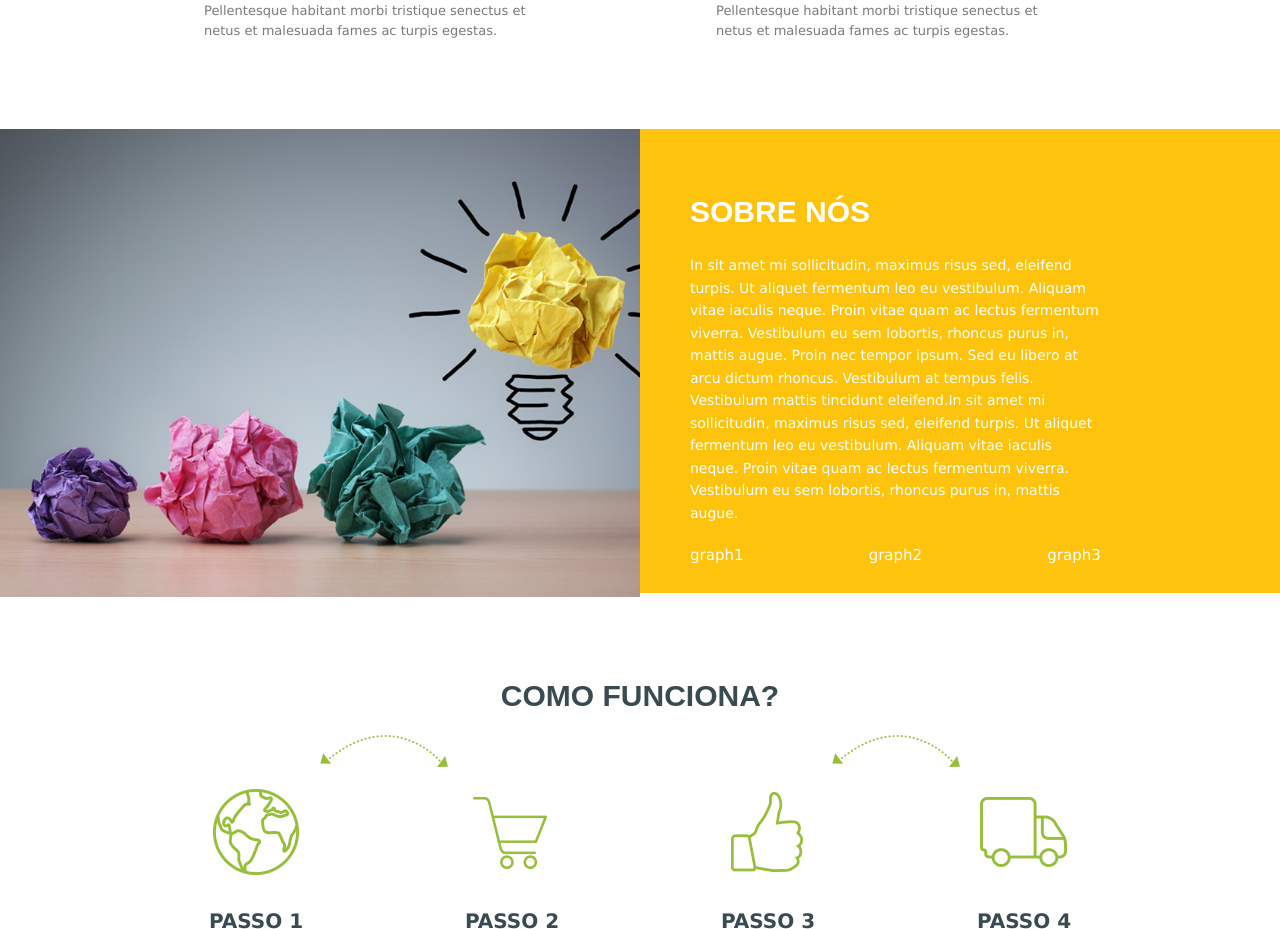
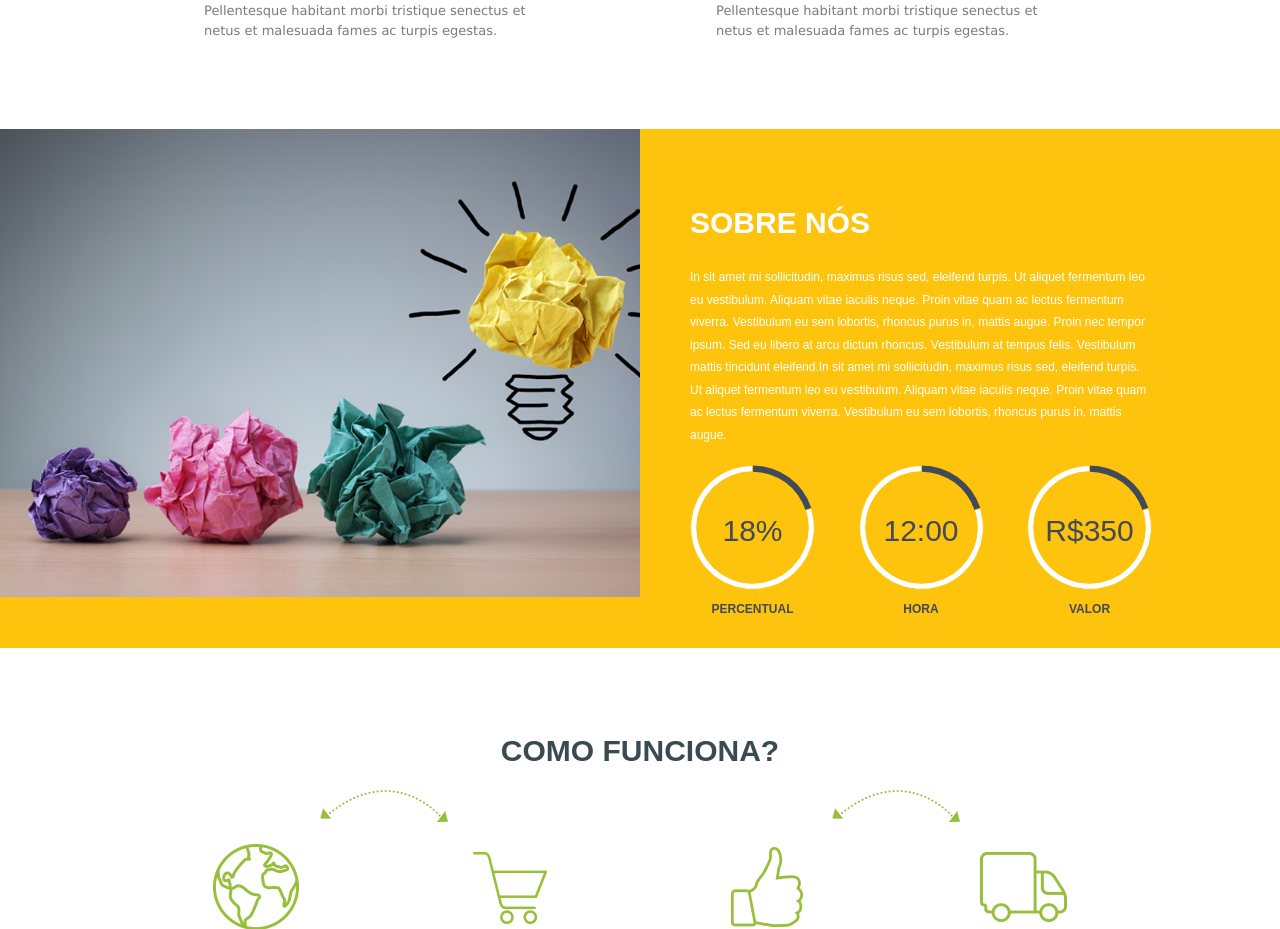
Before and after one commit to JeanGoncalves/cubo-network, an Angular app: page / in a window 1280 px wide. Shown: the part 982-1911 px from the top of the page. Built offline with nearby package versions, Linux system fonts and the light colour scheme.

Commit message:
insert graph in about block

```diff
--- a/src/app/first-page/about/about.component.html
+++ b/src/app/first-page/about/about.component.html
@@ -12,9 +12,21 @@
 				In sit amet mi sollicitudin, maximus risus sed, eleifend turpis. Ut aliquet fermentum leo eu vestibulum. Aliquam vitae iaculis neque. Proin vitae quam ac lectus fermentum viverra. Vestibulum eu sem lobortis, rhoncus purus in, mattis augue. Proin nec tempor ipsum. Sed eu libero at arcu dictum rhoncus. Vestibulum at tempus felis. Vestibulum mattis tincidunt eleifend.In sit amet mi sollicitudin, maximus risus sed, eleifend turpis. Ut aliquet fermentum leo eu vestibulum. Aliquam vitae iaculis neque. Proin vitae quam ac lectus fermentum viverra. Vestibulum eu sem lobortis, rhoncus purus in, mattis augue.
 			</span>
 			<span class="graph">
-				<div class="item">graph1</div>
-				<div class="item">graph2</div>
-				<div class="item">graph3</div>
+				<div class="item">
+					<canvas id="chart-percent" width="125" height="125"></canvas>
+					<span class="text">18%</span>
+					<span class="description">Percentual</span>
+				</div>
+				<div class="item">
+					<canvas id="chart-hour" width="125" height="125"></canvas>
+					<span class="text">12:00</span>
+					<span class="description">Hora</span>
+				</div>
+				<div class="item">
+					<canvas id="chart-value" width="125" height="125"></canvas>
+					<span class="text">R$350</span>
+					<span class="description">Valor</span>
+				</div>
 			</span>
 		</span>
 	</div>
--- a/src/app/first-page/about/about.component.scss
+++ b/src/app/first-page/about/about.component.scss
@@ -13,28 +13,49 @@
 
     .content {
         padding-left: 50px;
-        padding-top: 40px;
+        padding-top: 51px;
         color: white;
-        width: 36%;
+        width: 40%;
         display: flex;
         flex-direction: column;
+        font-family: Arial;
 
         .header {
             font-size: 30px;
-            font-family: Arial;
             padding: 20px 0;
             text-transform: uppercase;
             font-weight: bold;
         }
         .description {
             .text {
-                font-size: 14px;
+                font-size: 12px;
             }
 
             .graph {
                 display: flex;
                 justify-content: space-between;
                 padding: 20px 0;
+
+                .item {
+                        display: flex;
+                        position: relative;
+                        flex-direction: column;
+                        align-items: center;
+                        color: #404a58;
+
+                        .text {
+                            position: absolute;
+                            top: 26%;
+                            font-size: 30px;
+                        }
+
+                        .description {
+                            text-transform: uppercase;
+                            font-weight: bold;
+                            font-size: 12px;
+                            padding: 10px;
+                        }
+                }
             }
         }
     }
--- a/src/app/first-page/about/about.component.ts
+++ b/src/app/first-page/about/about.component.ts
@@ -1,4 +1,5 @@
 import { Component, OnInit } from '@angular/core';
+import { Chart } from "chart.js";
 
 @Component({
 	selector: 'app-about',
@@ -9,7 +10,61 @@ export class AboutComponent implements OnInit {
 
 	constructor() { }
 
+
 	ngOnInit() {
+		let chart = {
+			percent: document.getElementById('chart-percent'),
+			hour: document.getElementById('chart-hour'),
+			value: document.getElementById('chart-value')
+		}
+
+		let data = {
+			datasets: [
+				{
+					data: [5, 20],
+					borderWidth: [0,1],
+					borderColor: ['','#fec30c'],
+					backgroundColor: [
+						"#404a58",
+						"#ffffff"
+					],
+					hoverBackgroundColor: [
+						"#404a58",
+						"#ffffff"
+					]
+				}]
+		};
+
+		let options = {
+			responsive: false,
+			legend: {display: false},
+			tooltips: {enabled: false},
+			cutoutPercentage: 90
+		};
+
+		new Chart(chart.percent, {
+			type: 'doughnut',
+			data: data,
+			options: options
+		});
+
+		new Chart(chart.hour, {
+			type: 'doughnut',
+			data: data,
+			options: options
+		});
+
+		new Chart(chart.value, {
+			type: 'doughnut',
+			data: data,
+			options: options
+		});
+	}
+
+	ngAfterContentInit() {
+		//Called after ngOnInit when the component's or directive's content has been initialized.
+		//Add 'implements AfterContentInit' to the class.
+
 	}
 
 }
```
Lines whose indentation alone changed are shown as unchanged.
